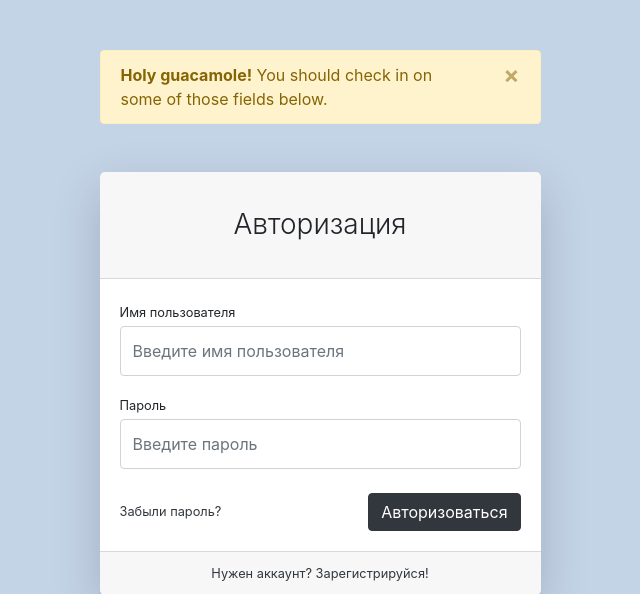
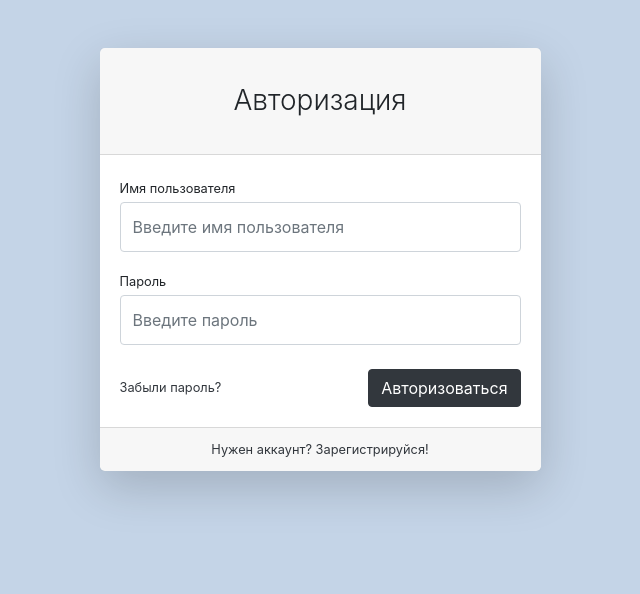
Before and after one commit to Toras/geekshop-server, a Django app: template authapp/templates/authapp/login.html in a window 1280 px wide. Shown: the top 594 px of the page, without its empty margins (320-960 px from the left). Run offline with Django 3.2, Linux system fonts and the light colour scheme; the template is opened without the code that fills it: values that come from a table or form of the project are taken from there, others are empty; parts of the project's set-up code (start-up, migrations or seed data) failed here and were passed over; some libraries are stand-ins or nearby versions.

Commit message:
added errors in login.html, register.html

```diff
--- a/authapp/templates/authapp/login.html
+++ b/authapp/templates/authapp/login.html
@@ -2,13 +2,24 @@
 
 {% block content %}
     <div class="col-lg-5">
-        <div class="alert alert-warning alert-dismissible fade show" role="alert"
-             style="margin-top: 50px;">
-            <strong>Holy guacamole!</strong> You should check in on some of those fields below.
-            <button type="button" class="close" data-dismiss="alert" aria-label="Close">
-                <span aria-hidden="true">&times;</span>
-            </button>
-        </div>
+        {% if form.non_field_errors %}
+            <div class="alert alert-warning alert-dismissible fade show" role="alert"
+                 style="margin-top: 50px;">
+                {% for error in form.non_field_errors %}
+                    {{ error }}
+                {% endfor %}
+                <button aria-label="Close" class="close" data-dismiss="alert" type="button">
+                    <span aria-hidden="true">&times;</span>
+                </button>
+            </div>
+        {% endif %}
+<!--        <div class="alert alert-warning alert-dismissible fade show" role="alert"-->
+<!--             style="margin-top: 50px;">-->
+<!--            You should check in on some of those fields below.-->
+<!--            <button type="button" class="close" data-dismiss="alert" aria-label="Close">-->
+<!--                <span aria-hidden="true">&times;</span>-->
+<!--            </button>-->
+<!--        </div>-->
         <div class="card shadow-lg border-0 rounded-lg mt-5">
             <div class="card-header"><h3 class="text-center font-weight-light my-4">Авторизация</h3>
             </div>
--- a/authapp/templates/authapp/register.html
+++ b/authapp/templates/authapp/register.html
@@ -2,13 +2,15 @@
 
 {% block content %}
     <div class="col-lg-7">
+        {% if form.errors %}
             <div class="alert alert-warning alert-dismissible fade show" role="alert"
                  style="margin-top: 50px;">
-            <strong>Holy guacamole!</strong> You should check in on some of those fields below.
+                {{ form.errors|escape }}
                 <button type="button" class="close" data-dismiss="alert" aria-label="Close">
                     <span aria-hidden="true">&times;</span>
                 </button>
             </div>
+        {% endif %}
         <div class="card shadow-lg border-0 rounded-lg mt-5">
             <div class="card-header"><h3 class="text-center font-weight-light my-4">Создать аккаунт</h3>
             </div>
```
Lines whose indentation alone changed are shown as unchanged.
